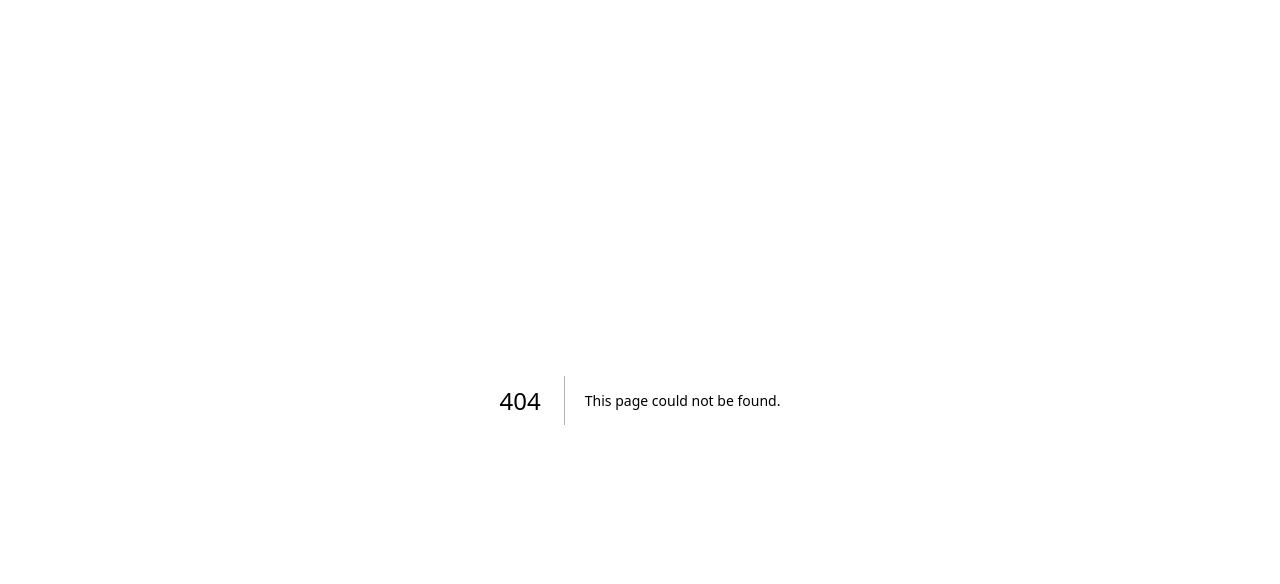
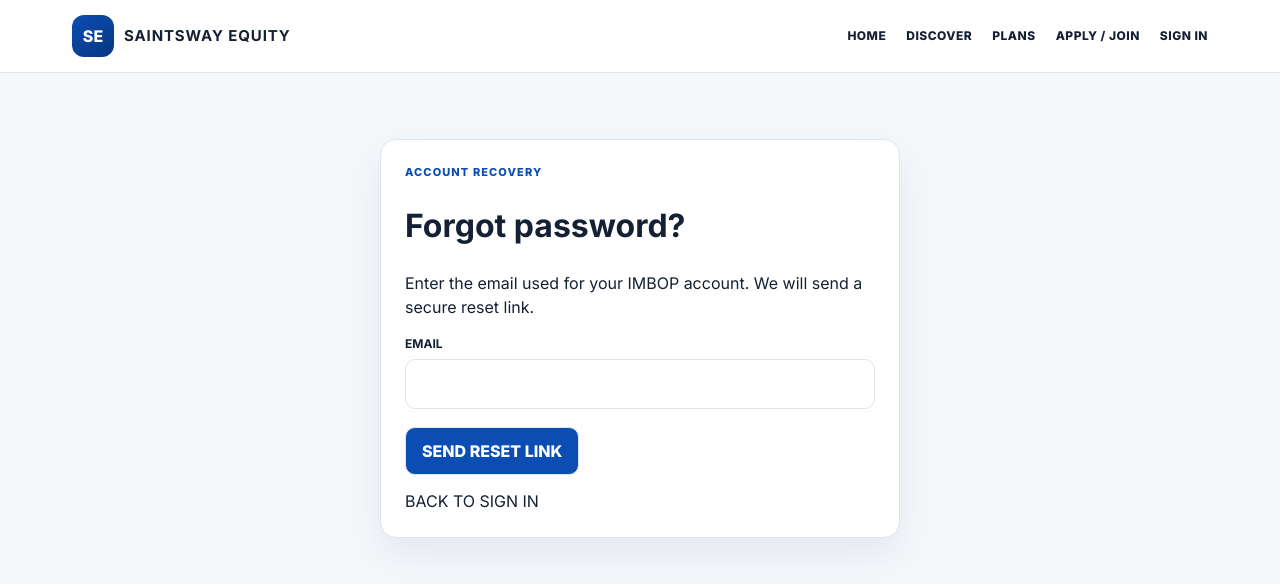
Before and after one commit to Actifyappps/IMBOP, a Next.js app in the folder src/: page /forgot-password in a window 1280 px wide. Before the commit this address had no page. Shown: the top 584 px of the page. Built offline with nearby package versions, Linux system fonts and the light colour scheme; no server answers.

Commit message:
feat: add secure password recovery flow

```diff
--- /dev/null
+++ b/src/app/forgot-password/page.js
@@ -0,0 +1,10 @@
+"use client";
+import {useState} from "react";
+import Link from "next/link";
+import Nav from "../../components/Nav";
+import {supabase} from "../../lib/supabase";
+
+export default function ForgotPassword(){
+ const[email,setEmail]=useState("");const[msg,setMsg]=useState("");const[err,setErr]=useState("");const[busy,setBusy]=useState(false);
+ async function submit(e){e.preventDefault();setBusy(true);setMsg("");setErr("");const{error}=await supabase.auth.resetPasswordForEmail(email.trim(),{redirectTo:window.location.origin+"/reset-password"});setBusy(false);if(error)setErr(error.message);else setMsg("If an account exists for that email, a password reset link has been sent.");}
+ return <><Nav/><main className="wrap"><form className="card" style={{maxWidth:520,margin:"30px auto"}} onSubmit={submit}><div className="eyebrow">ACCOUNT RECOVERY</div><h1>Forgot password?</h1><p className="muted">Enter the email used for your IMBOP account. We will send a secure reset link.</p>{err&&<div className="notice error">{err}</div>}{msg&&<div className="notice">{msg}</div>}<label className="label">EMAIL</label><input className="input" type="email" value={email} onChange={e=>setEmail(e.target.value)} autoComplete="email" required/><button className="btn" style={{marginTop:18}} disabled={busy}>{busy?"SENDING…":"SEND RESET LINK"}</button><div style={{marginTop:14}}><Link href="/login">BACK TO SIGN IN</Link></div></form></main></>}
```
